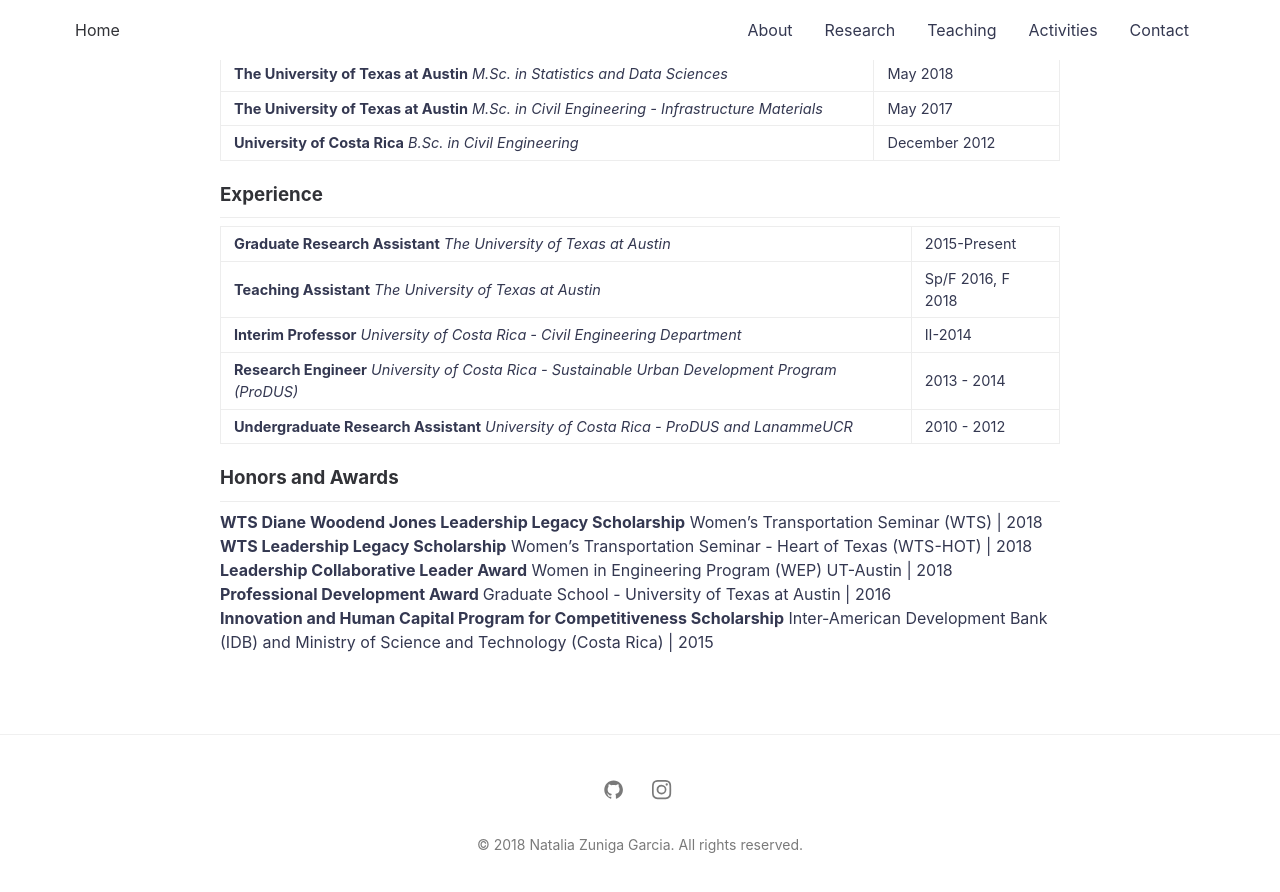
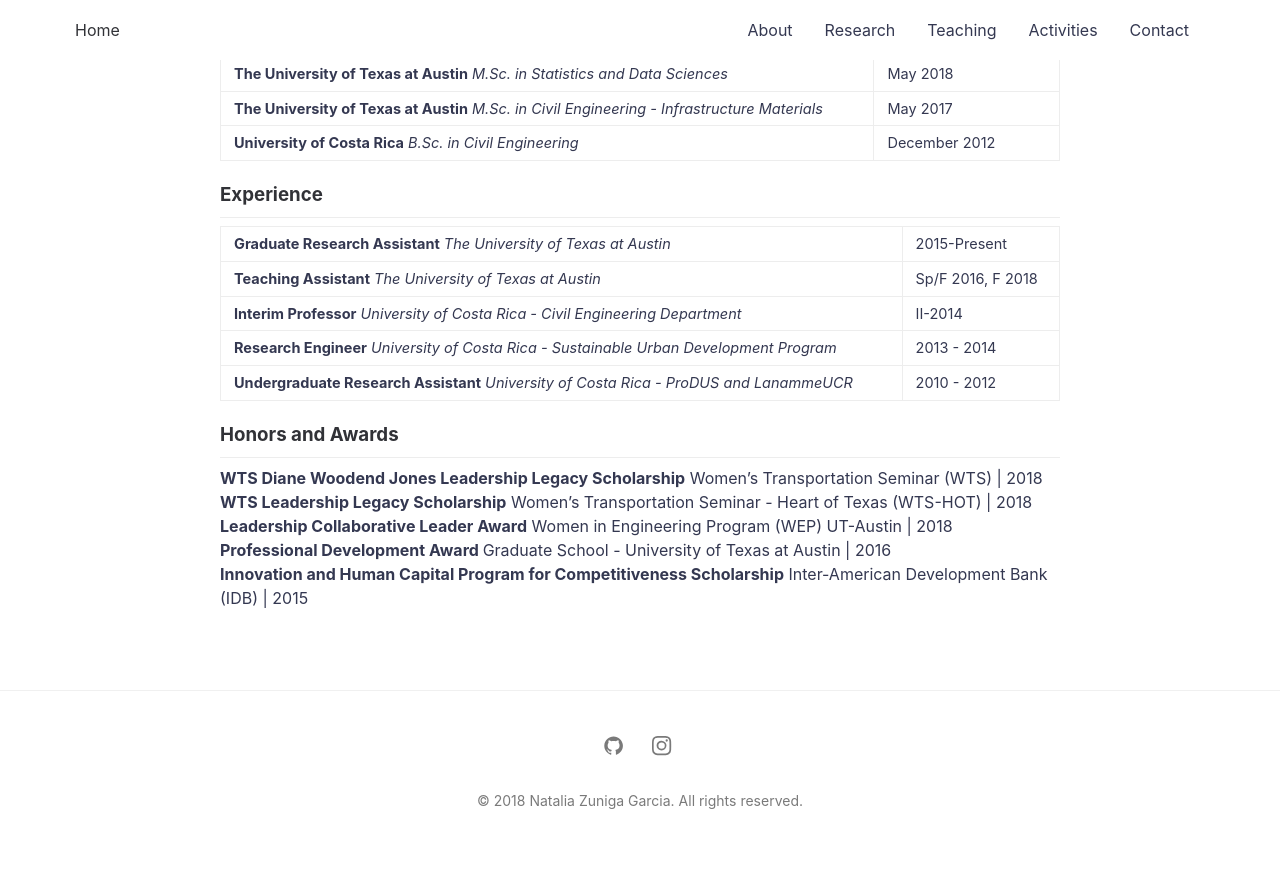
Before and after one commit to nzunigag/nzunigag.github.io, a Jekyll site: the page built from about.md, in a window 1280 px wide and 900 px high, scrolled down 781 px. Shown: the top 892 px of the window. Built offline with Jekyll 4.4.1, drawn with Linux system fonts in a browser that asks for light colours; after the commit the page ends 1637 px from its top, so only the background shows below that.

Commit message:
Update about.md

```diff
--- a/about.md
+++ b/about.md
@@ -35,7 +35,7 @@ ___
 <b>Graduate Research Assistant</b> <i>The University of Texas at Austin </i> | 2015-Present <br>
 <b>Teaching Assistant</b> <i>The University of Texas at Austin</i> | Sp/F 2016, F 2018  <br>
 <b>Interim Professor</b> <i>University of Costa Rica - Civil Engineering Department</i> | II-2014 <br>
-<b>Research Engineer</b> <i>University of Costa Rica - Sustainable Urban Development Program (ProDUS)</i> | 2013 - 2014 <br>
+<b>Research Engineer</b> <i>University of Costa Rica - Sustainable Urban Development Program</i> | 2013 - 2014 <br>
 <b>Undergraduate Research Assistant</b> <i>University of Costa Rica - ProDUS and LanammeUCR</i>  | 2010 - 2012
 
 ### Honors and Awards
@@ -44,4 +44,4 @@ ___
 <b>WTS Leadership Legacy Scholarship</b> Women’s Transportation Seminar - Heart of Texas (WTS-HOT) | 2018 <br>
 <b>Leadership	Collaborative	Leader	Award</b> Women in	Engineering Program (WEP) UT-Austin | 2018 <br>
 <b>Professional Development Award </b> Graduate School - University of Texas at Austin | 2016 <br>
-<b>Innovation and Human Capital Program for Competitiveness Scholarship</b> Inter-American Development Bank (IDB) and Ministry of Science and Technology (Costa Rica) | 2015 <br>
+<b>Innovation and Human Capital Program for Competitiveness Scholarship</b> Inter-American Development Bank (IDB) | 2015
```
